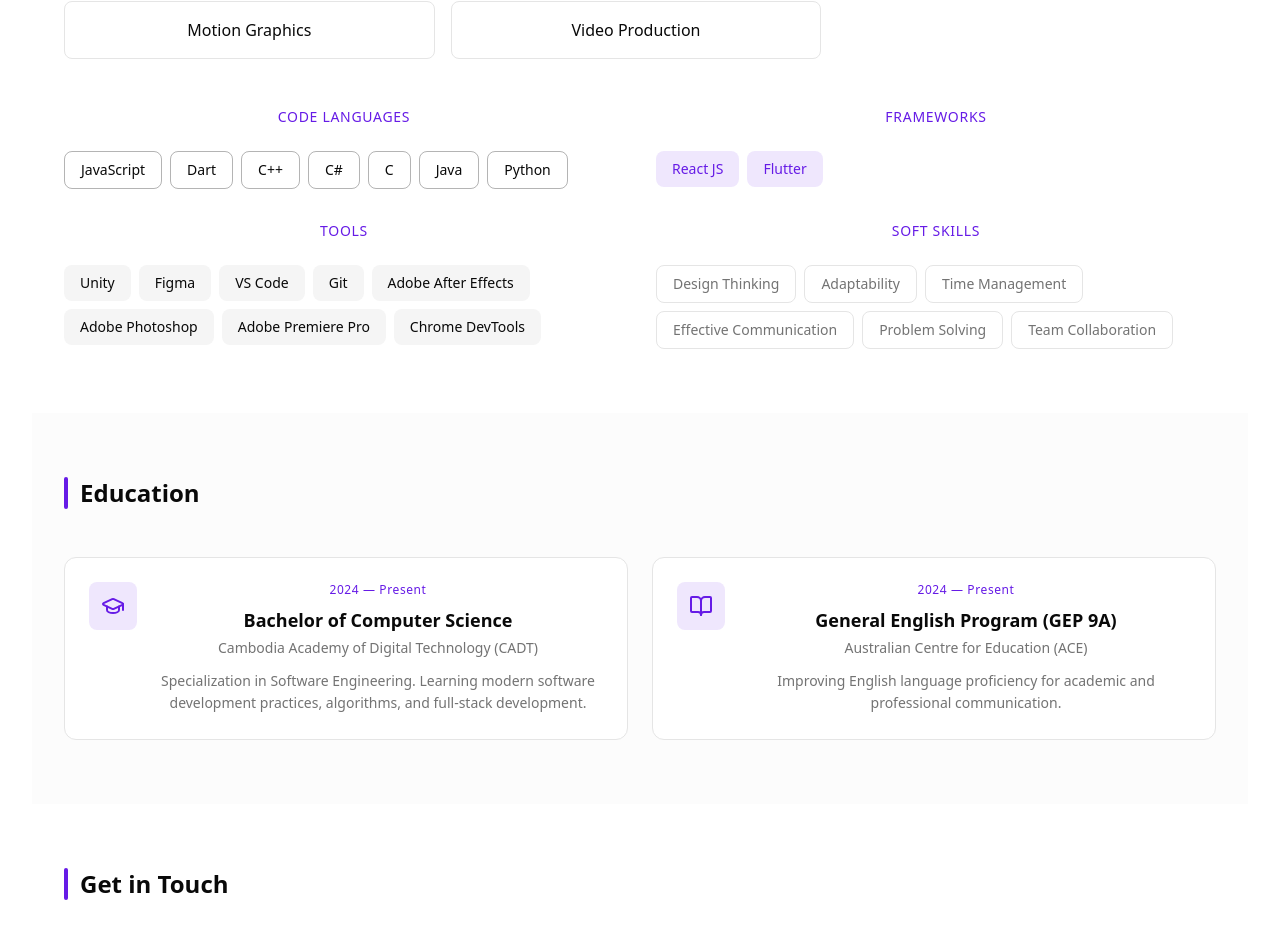
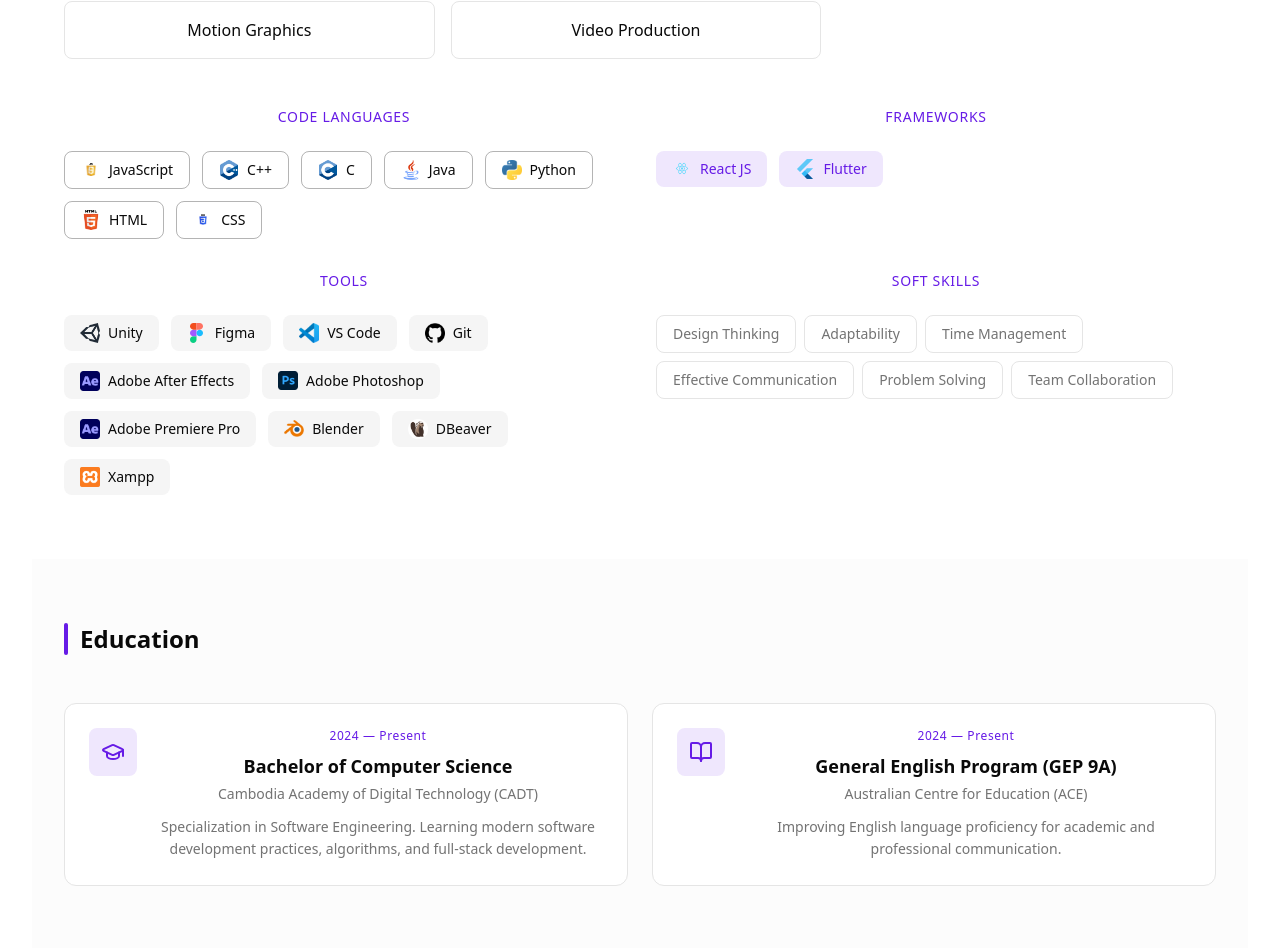
Before and after one commit to ChhunSivHeng/MyPortfolio, a React (Vite) app: page / in a window 1280 px wide. Shown: the part 5874-6822 px from the top of the page. Built offline with nearby package versions, Linux system fonts and the light colour scheme.

Commit message:
Update Icon

```diff
--- a/src/components/portfolio/skills.jsx
+++ b/src/components/portfolio/skills.jsx
@@ -1,36 +1,57 @@
+import jsLogo from "../../../assets/LanguagesLogo/JavaScript-Logo.png"
+import cppLogo from "../../../assets/LanguagesLogo/CPP.png"
+import cLogo from "../../../assets/LanguagesLogo/C.png"
+import javaLogo from "../../../assets/LanguagesLogo/JAVA.png"
+import pythonLogo from "../../../assets/LanguagesLogo/Python.png"
+import htmlLogo from "../../../assets/LanguagesLogo/HTML.png"
+import cssLogo from "../../../assets/LanguagesLogo/CSS.png"
+import reactLogo from "../../../assets/FreameworkLogo/FRAMEWORKS REACT JS.webp"
+import flutterLogo from "../../../assets/FreameworkLogo/FLUTTER.png"
+import unityLogo from "../../../assets/Tools Logo/UNITY.png"
+import figmaLogo from "../../../assets/Tools Logo/Figma-logo.svg"
+import vscodeLogo from "../../../assets/Tools Logo/VS CODE.png"
+import gitLogo from "../../../assets/Tools Logo/github.png"
+import aefsLogo from "../../../assets/Tools Logo/AFTER EFFECTS LOGO.png"
+import psLogo from "../../../assets/Tools Logo/PHOTOSHOP LOGO.webp"
+import blenderLogo from "../../../assets/Tools Logo/BLENDER LOGO.png"
+import dbeaverLogo from "../../../assets/Tools Logo/DBeaver.png"
+import xammpLogo from "../../../assets/Tools Logo/Xammp.png"
+
 const skills = [
-  "Coding & Development",
-  "Graphic Design",
-  "UI/UX Design",
-  "Game Development",
-  "Motion Graphics",
-  "Video Production",
+  { name: "Coding & Development" },
+  { name: "Graphic Design" },
+  { name: "UI/UX Design" },
+  { name: "Game Development" },
+  { name: "Motion Graphics" },
+  { name: "Video Production" },
 ]
 
 const codeLanguages = [
-  "JavaScript",
-  "Dart",
-  "C++",
-  "C#",
-  "C",
-  "Java",
-  "Python",
+  { name: "JavaScript", logo: jsLogo },
+  { name: "C++", logo: cppLogo },
+  { name: "C", logo: cLogo },
+  { name: "Java", logo: javaLogo },
+  { name: "Python", logo: pythonLogo },
+  { name: "HTML", logo: htmlLogo },
+  { name: "CSS", logo: cssLogo },
 ]
 
 const frameworks = [
-  "React JS",
-  "Flutter",
+  { name: "React JS", logo: reactLogo },
+  { name: "Flutter", logo: flutterLogo },
 ]
 
 const tools = [
-  "Unity",
-  "Figma",
-  "VS Code",
-  "Git",
-  "Adobe After Effects",
-  "Adobe Photoshop",
-  "Adobe Premiere Pro",
-  "Chrome DevTools",
+  { name: "Unity", logo: unityLogo },
+  { name: "Figma", logo: figmaLogo },
+  { name: "VS Code", logo: vscodeLogo },
+  { name: "Git", logo: gitLogo },
+  { name: "Adobe After Effects", logo: aefsLogo },
+  { name: "Adobe Photoshop", logo: psLogo },
+  { name: "Adobe Premiere Pro", logo: aefsLogo },
+  { name: "Blender", logo: blenderLogo },
+  { name: "DBeaver", logo: dbeaverLogo },
+  { name: "Xampp", logo: xammpLogo },
 ]
 
 const languages = [
@@ -39,12 +60,12 @@ const languages = [
 ]
 
 const softSkills = [
-  "Design Thinking",
-  "Adaptability",
-  "Time Management",
-  "Effective Communication",
-  "Problem Solving",
-  "Team Collaboration",
+  { name: "Design Thinking" },
+  { name: "Adaptability" },
+  { name: "Time Management" },
+  { name: "Effective Communication" },
+  { name: "Problem Solving" },
+  { name: "Team Collaboration" },
 ]
 
 export function Skills() {
@@ -62,8 +83,8 @@ export function Skills() {
             <h3 className="mb-6 text-sm font-medium tracking-wider text-primary">SKILLS</h3>
             <div className="grid gap-4 sm:grid-cols-2">
               {skills.map((skill) => (
-                <div key={skill} className="p-4 border rounded-lg bg-card border-border">
-                  <span className="font-medium text-foreground">{skill}</span>
+                <div key={skill.name} className="p-4 border rounded-lg bg-card border-border">
+                  <span className="font-medium text-foreground">{skill.name}</span>
                 </div>
               ))}
             </div>
@@ -90,14 +111,15 @@ export function Skills() {
           {/* Code Languages */}
           <div>
             <h3 className="mb-6 text-sm font-medium tracking-wider text-primary">CODE LANGUAGES</h3>
-            <div className="flex flex-wrap gap-2">
+            <div className="flex flex-wrap gap-3">
               {codeLanguages.map((language) => (
-                <span
-                  key={language}
-                  className="px-4 py-2 text-sm font-medium border rounded-lg text-foreground border-foreground/30"
+                <div
+                  key={language.name}
+                  className="inline-flex items-center gap-2 px-4 py-2 text-sm font-medium transition-colors border rounded-lg text-foreground border-foreground/30 hover:border-primary"
                 >
-                  {language}
-                </span>
+                  <img src={language.logo} alt={language.name} className="object-contain w-5 h-5" />
+                  {language.name}
+                </div>
               ))}
             </div>
           </div>
@@ -105,14 +127,15 @@ export function Skills() {
           {/* Frameworks */}
           <div>
             <h3 className="mb-6 text-sm font-medium tracking-wider text-primary">FRAMEWORKS</h3>
-            <div className="flex flex-wrap gap-2">
+            <div className="flex flex-wrap gap-3">
               {frameworks.map((framework) => (
-                <span
-                  key={framework}
-                  className="px-4 py-2 text-sm font-medium rounded-lg bg-primary/10 text-primary"
+                <div
+                  key={framework.name}
+                  className="inline-flex items-center gap-2 px-4 py-2 text-sm font-medium transition-colors rounded-lg bg-primary/10 text-primary hover:bg-primary/20"
                 >
-                  {framework}
-                </span>
+                  <img src={framework.logo} alt={framework.name} className="object-contain w-5 h-5" />
+                  {framework.name}
+                </div>
               ))}
             </div>
           </div>
@@ -120,14 +143,15 @@ export function Skills() {
           {/* Tools */}
           <div>
             <h3 className="mb-6 text-sm font-medium tracking-wider text-primary">TOOLS</h3>
-            <div className="flex flex-wrap gap-2">
+            <div className="flex flex-wrap gap-3">
               {tools.map((tool) => (
-                <span
-                  key={tool}
-                  className="px-4 py-2 text-sm font-medium rounded-lg bg-muted text-foreground"
+                <div
+                  key={tool.name}
+                  className="inline-flex items-center gap-2 px-4 py-2 text-sm font-medium transition-colors rounded-lg bg-muted text-foreground hover:bg-muted/80"
                 >
-                  {tool}
-                </span>
+                  <img src={tool.logo} alt={tool.name} className="object-contain w-5 h-5" />
+                  {tool.name}
+                </div>
               ))}
             </div>
           </div>
@@ -138,10 +162,10 @@ export function Skills() {
             <div className="flex flex-wrap gap-2">
               {softSkills.map((skill) => (
                 <span
-                  key={skill}
+                  key={skill.name}
                   className="px-4 py-2 text-sm transition-colors border rounded-lg border-border text-muted-foreground hover:border-primary hover:text-primary"
                 >
-                  {skill}
+                  {skill.name}
                 </span>
               ))}
             </div>
```
Also changed, not shown: 17 other files (tests, documents, lock files or other folders).
